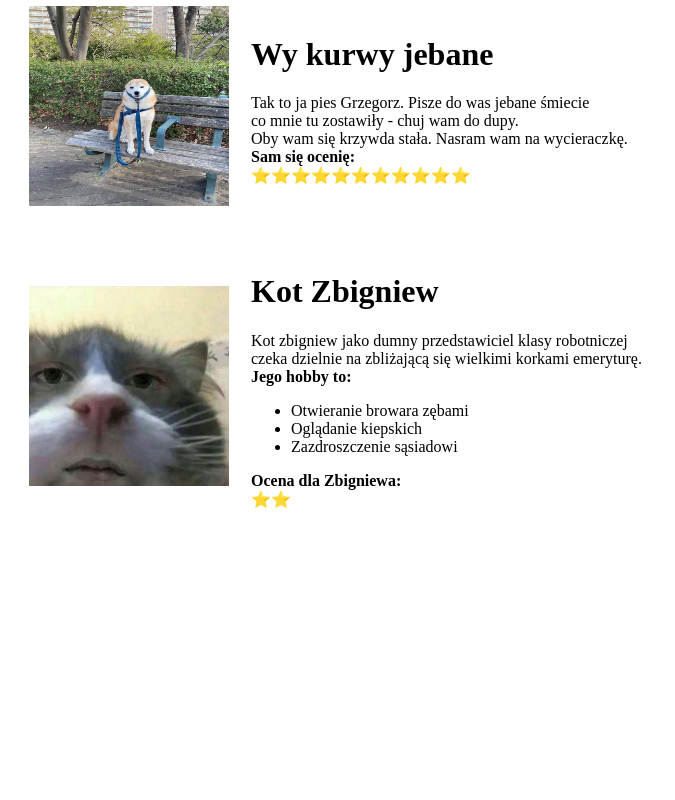
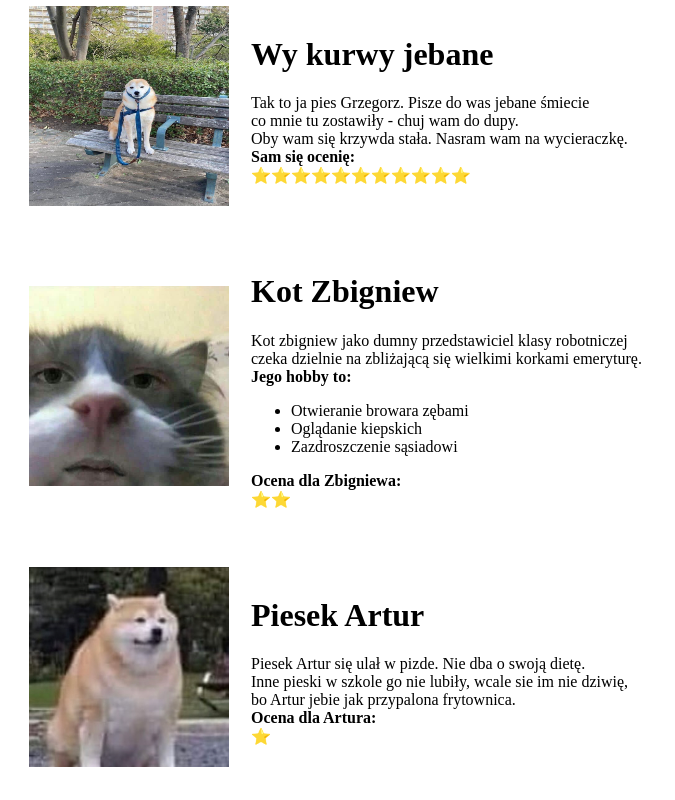
Before and after one commit to Parqles/StaraZwierzostrona, a plain HTML site: page index.html in a window 1280 px wide. Shown: the part 1830-2630 px from the top of the page, without its empty margins (0-675 px from the left). Before the commit the page ends 2384 px from the top, so only its background shows below. Drawn offline with Linux system fonts and the light colour scheme.

Commit message:
Update index.html

```diff
--- a/index.html
+++ b/index.html
@@ -190,5 +190,22 @@
     </tr>
   </table>
 
-
+  <table cellspacing=20>
+    <tr>
+      <td><img src="Gruba shiba.jpg" size="2" alt="gruby pies" width="200" height="200"></td>
+      <td>
+        <h1>Piesek Artur</h1>
+        <p>
+          Piesek Artur się ulał w pizde. Nie dba o swoją dietę.<br>
+          Inne pieski w szkole go nie lubiły, wcale sie im nie dziwię,<br>
+          bo Artur jebie jak przypalona frytownica.<br>
+          <strong>
+            Ocena dla Artura:
+          </strong>
+          <br>
+          ⭐
+        </p>
+      </td>
+    </tr>
+  </table>
 </body>
```
Lines whose indentation alone changed are shown as unchanged.
